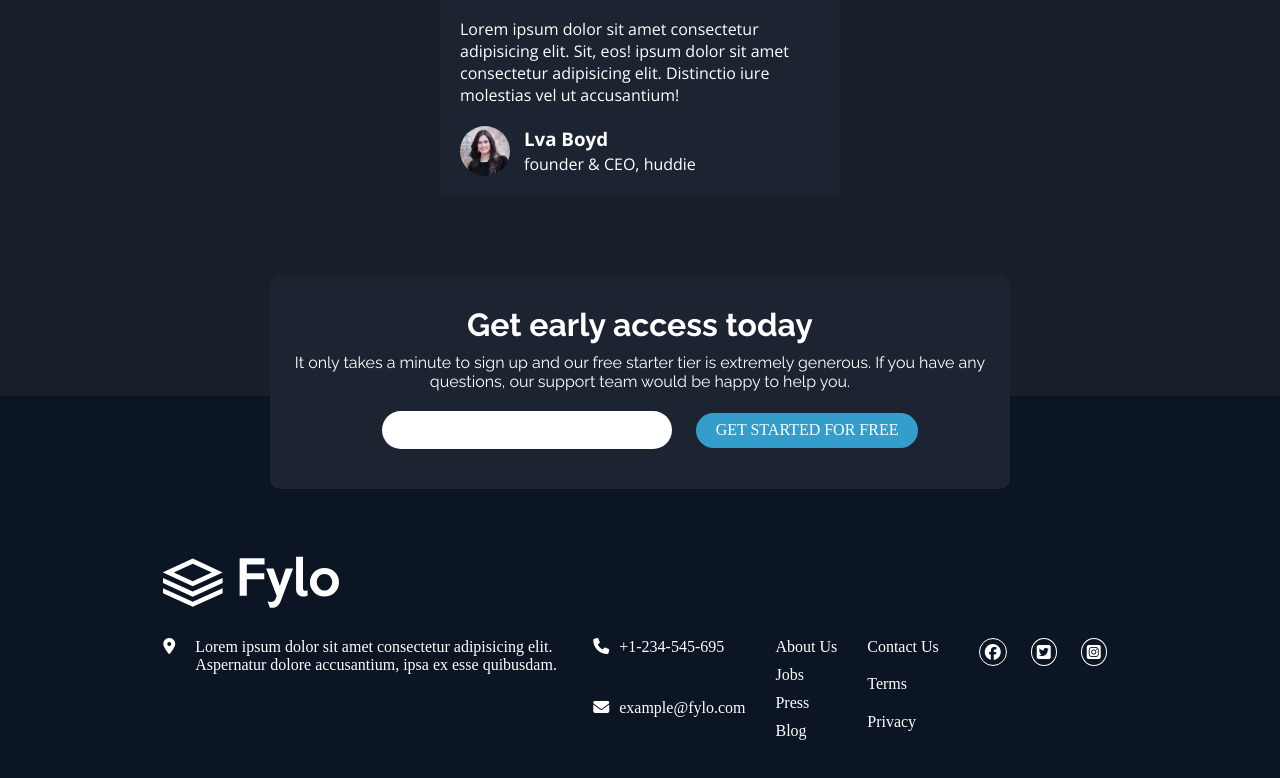
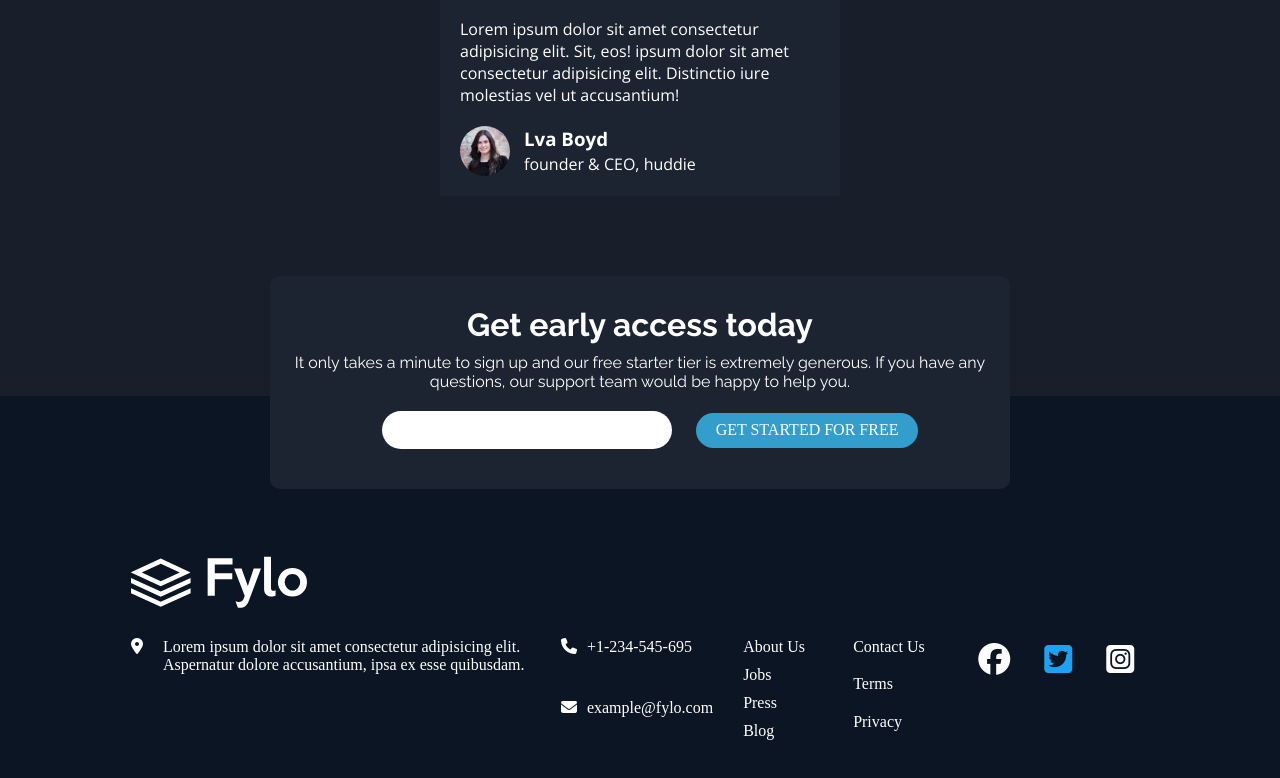
Before and after one commit to abdullah-sameh/Frontend-Mentor---Fylo-dark-theme-landing-page.gitHub.io, a plain HTML site: page index.html in a window 1280 px wide. In both pictures the pointer is over the icon 1043 px from the left and 2972 px from the top of the page. Shown: the part 2320-3098 px from the top of the page. Drawn offline with nearby package versions, Linux system fonts and the light colour scheme.

Commit message:
Update style.css
in icons

```diff
--- a/style.css
+++ b/style.css
@@ -258,6 +258,7 @@ footer .two {
 }
 footer a {
     all: initial;
+    width: 80px;
     color: #fff;
     text-transform: capitalize;
     margin-bottom: 10px;
@@ -268,9 +269,8 @@ footer a:hover {
 }
 footer .five i {
     margin: 0 10px;
-    border: 1px solid #fff;
     padding: 5px;
-    border-radius: 50%;
+    font-size: 2rem;
 }
 footer .five i:hover {
     cursor: pointer;
@@ -278,11 +278,9 @@ footer .five i:hover {
 }
 footer .five .fa-facebook:hover {
     color: #4267B2;
-    border-color: #4267B2;
 }
-footer .five .fa=square-twitter:hover {
+footer .five .fa-square-twitter:hover {
     color: #1da1f2;
-    border-color: #1da1f2;
 }
 footer .five .fa-square-instagram:hover {
     color: transparent;
```
